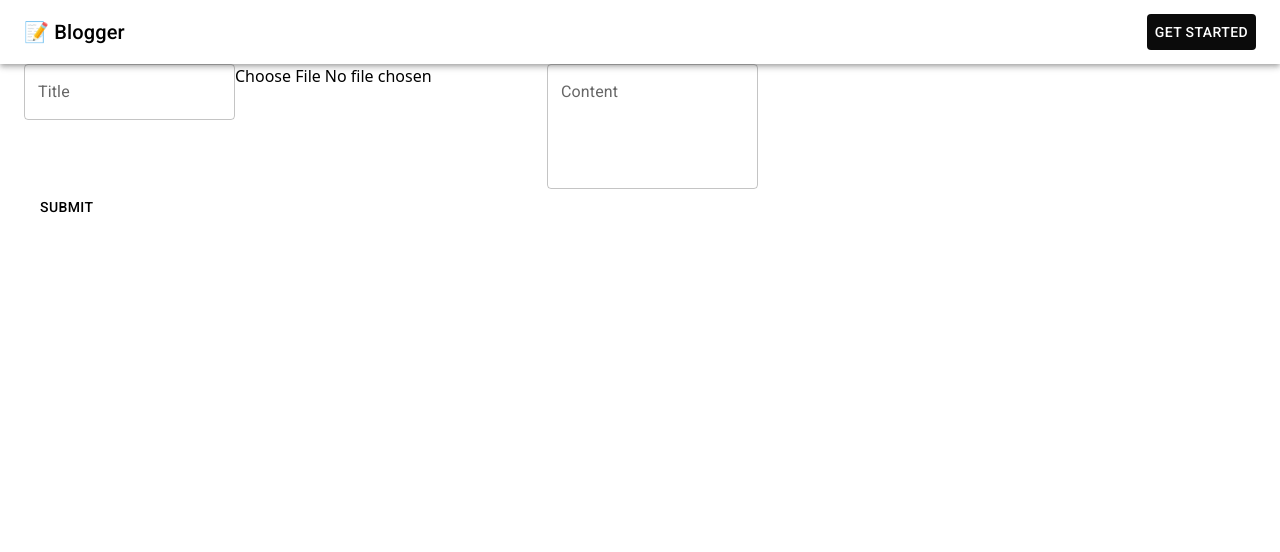
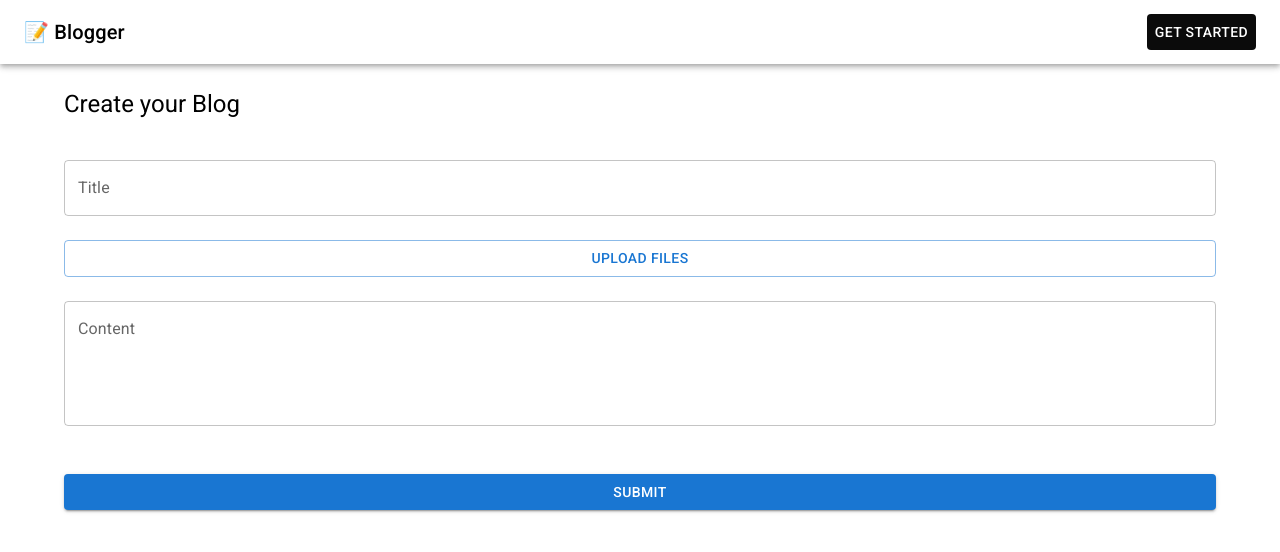
Before and after one commit to tanvi-yeole/Blog-Application, a React (Vite) app in the folder Frontend/: page /createblog in a window 1280 px wide. Shown: the top 552 px of the page. Built offline with nearby package versions, Linux system fonts and the light colour scheme.

Commit message:
feat: enhance CreateBlog component with file upload and improved layout; add text truncation utility

```diff
--- a/Frontend/src/Pages/Createblog.jsx
+++ b/Frontend/src/Pages/Createblog.jsx
@@ -8,7 +8,7 @@ import { styled } from "@mui/material/styles";
 import TextField from "@mui/material/TextField";
 import Button from "@mui/material/Button";
 import CloudUploadIcon from "@mui/icons-material/CloudUpload";
-import { Stack, Container } from "@mui/material";
+import { Stack, Container, Typography } from "@mui/material";
 
 const VisuallyHiddenInput = styled("input")({
   clip: "rect(0 0 0 0)",
@@ -53,24 +53,52 @@ const Createblog = () => {
         setLoading(false);
       });
   };
+  if (redirect) {
+    return <Navigate to="/" />;
+  }
 
   return (
-    <Stack spacing={3}>
-      <Container>
-        <form action="">
+    <Container>
+      <Typography variant="h5" sx={{ mt: 3 }}>
+        Create your Blog
+      </Typography>
+      <form action="">
+        <Stack
+          spacing={3}
+          direction={"column"}
+          sx={{ mt: 5 }}
+          alignItems={"center"}
+        >
           <TextField
             id="title"
             label="Title"
             variant="outlined"
             value={title}
+            fullWidth
             onChange={(e) => setTitle(e.target.value)}
           />
 
-          <input
+          {/* <input
             type="file"
             label="Cover Image"
             onChange={(e) => setFiles(e.target.files[0])}
-          />
+          /> */}
+
+          <Button
+            component="label"
+            role={undefined}
+            variant="outlined"
+            tabIndex={-1}
+            fullWidth
+          >
+            Upload files
+            <VisuallyHiddenInput
+              label="Cover Image"
+              type="file"
+              onChange={(e) => setFiles(e.target.files[0])}
+              multiple
+            />
+          </Button>
 
           {/* <Editor value={content} onChange={setContent} /> */}
 
@@ -80,22 +108,24 @@ const Createblog = () => {
             multiline
             rows={4}
             value={content}
+            fullWidth
             onChange={(e) => setContent(e.target.value)}
           />
 
           <br />
 
           <Button
-            variant="primary"
+            variant="contained"
             onClick={handleFormSubmit}
             disabled={loading}
             type="submit"
+            fullWidth
           >
             Submit
           </Button>
-        </form>
-      </Container>
-    </Stack>
+        </Stack>
+      </form>
+    </Container>
   );
 };
 
--- a/Frontend/src/components/Card.jsx
+++ b/Frontend/src/components/Card.jsx
@@ -9,12 +9,12 @@ import Collapse from "@mui/material/Collapse";
 import Avatar from "@mui/material/Avatar";
 import IconButton from "@mui/material/IconButton";
 import Typography from "@mui/material/Typography";
-import { red } from "@mui/material/colors";
 import FavoriteIcon from "@mui/icons-material/Favorite";
 import ShareIcon from "@mui/icons-material/Share";
 import ExpandMoreIcon from "@mui/icons-material/ExpandMore";
 import MoreVertIcon from "@mui/icons-material/MoreVert";
 import { formatISO9075 } from "date-fns";
+import { truncateText } from "../utils/lib";
 
 const ExpandMore = styled((props) => {
   const { expand, ...other } = props;
@@ -47,12 +47,15 @@ export default function BlogCard({ title, content, cover, name, date }) {
     setExpanded(!expanded);
   };
 
+  const truncatedContent = truncateText(content, 10);
+  const trucatedTitle = truncateText(title, 6);
+
   return (
     <Card sx={{ maxWidth: 345 }} style={{ marginBottom: "0.75rem" }}>
       <CardHeader
         avatar={
-          <Avatar sx={{ bgcolor: red[500] }} aria-label="recipe">
-            R
+          <Avatar sx={{ bgcolor: '#000000' }} aria-label="recipe">
+            {name}
           </Avatar>
         }
         action={
@@ -60,18 +63,18 @@ export default function BlogCard({ title, content, cover, name, date }) {
             <MoreVertIcon />
           </IconButton>
         }
-        title={title}
+        title={trucatedTitle}
         subheader={date ? formatISO9075(new Date(date)) : "none"}
       />
       <CardMedia
         component="img"
-        height="194"
         image={`${import.meta.env.VITE_API_URL}/${cover}`}
         alt="Paella dish"
+        sx={{ objectFit: "cover", aspectRatio: "16/9" }}
       />
       <CardContent>
         <Typography variant="body2" sx={{ color: "text.secondary" }}>
-        <span dangerouslySetInnerHTML={{ __html: content }}></span>
+          <span dangerouslySetInnerHTML={{ __html: truncatedContent }}></span>
         </Typography>
       </CardContent>
       <CardActions disableSpacing>
--- /dev/null
+++ b/Frontend/src/utils/lib.js
@@ -0,0 +1,7 @@
+export const truncateText = (text, wordLimit) => {
+  const words = text.split(' ');
+  if (words.length > wordLimit) {
+    return words.slice(0, wordLimit).join(' ') + '...';
+  }
+  return text;
+};
--- a/Frontend/vite.config.js
+++ b/Frontend/vite.config.js
@@ -1,8 +1,15 @@
-import { defineConfig } from 'vite'
-import tailwindcss from '@tailwindcss/vite'
+import { defineConfig } from "vite";
+import react from "@vitejs/plugin-react";
+import tailwindcss from "@tailwindcss/vite";
+
 export default defineConfig({
-  plugins: [
-    tailwindcss(),
-  ],
-  base: '/',
-})
+  plugins: [react(), tailwindcss()],
+  base: "/",
+  build: {
+    outDir: "dist",
+    sourcemap: false,
+  },
+  server: {
+    port: 3000,
+  },
+});
```
Also changed, not shown: Frontend/vercel.json (added).
